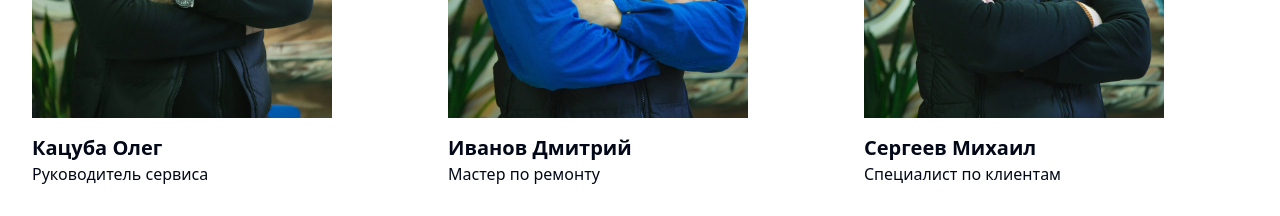
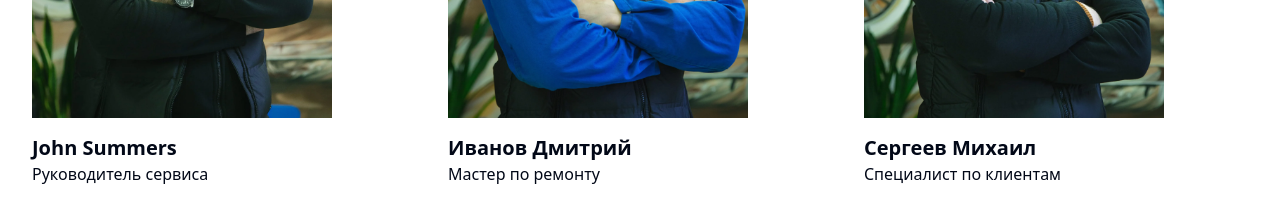
Before and after one commit to Ibrohim229/electrovolt, a React (Vite) app: page / in a window 1280 px wide. Shown: the part 8080-8296 px from the top of the page. Built offline with nearby package versions, Linux system fonts and the light colour scheme.

Commit message:
Changed the name of a worker 1

```diff
--- a/index.ts
+++ b/index.ts
@@ -18,7 +18,7 @@ export const teamInfo = [
   {
     id: 1,
     img: team1,
-    name: "Кацуба Олег",
+    name: "John Summers",
     job: "Руководитель сервиса",
   },
 
```
